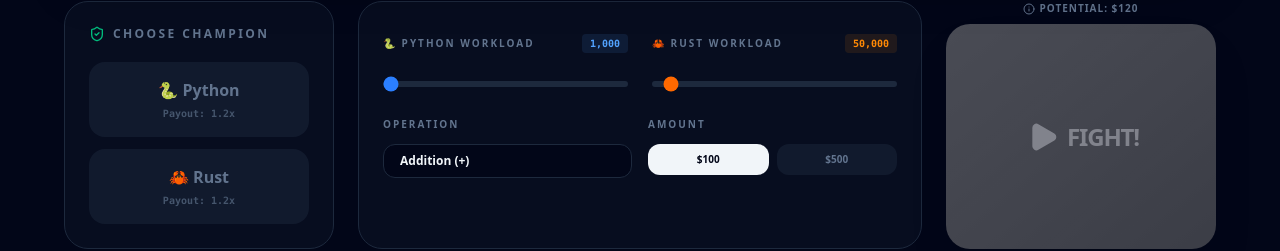
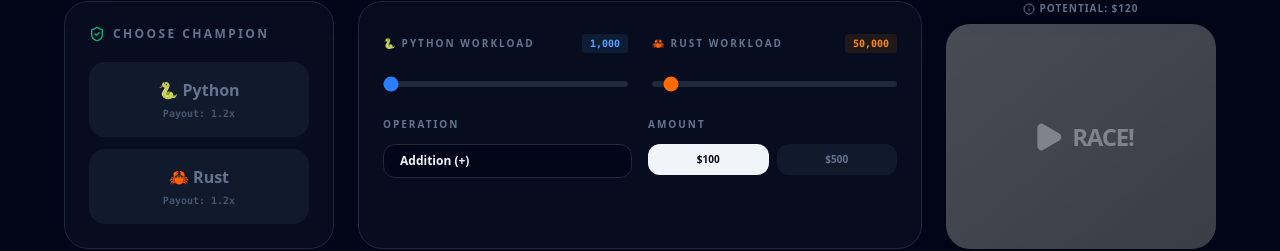
Before and after one commit to aaron-official/Calculator, a Next.js app in the folder web/: page / in a window 1280 px wide. Shown: the part 198-449 px from the top of the page. Built offline with nearby package versions, Linux system fonts and the light colour scheme.

Commit message:
style: rename start button from FIGHT to RACE

```diff
--- a/web/src/app/page.tsx
+++ b/web/src/app/page.tsx
@@ -271,7 +271,7 @@
             >
               <div className="relative z-10 flex items-center gap-3">
                 {isRacing ? <RotateCcw className="w-8 h-8" /> : <Play className="w-8 h-8 fill-current translate-x-1" />}
-                <span className="tracking-tighter">{isRacing ? "ABORT" : "FIGHT!"}</span>
+                <span className="tracking-tighter">{isRacing ? "ABORT" : "RACE!"}</span>
               </div>
             </button>
           </div>
```
